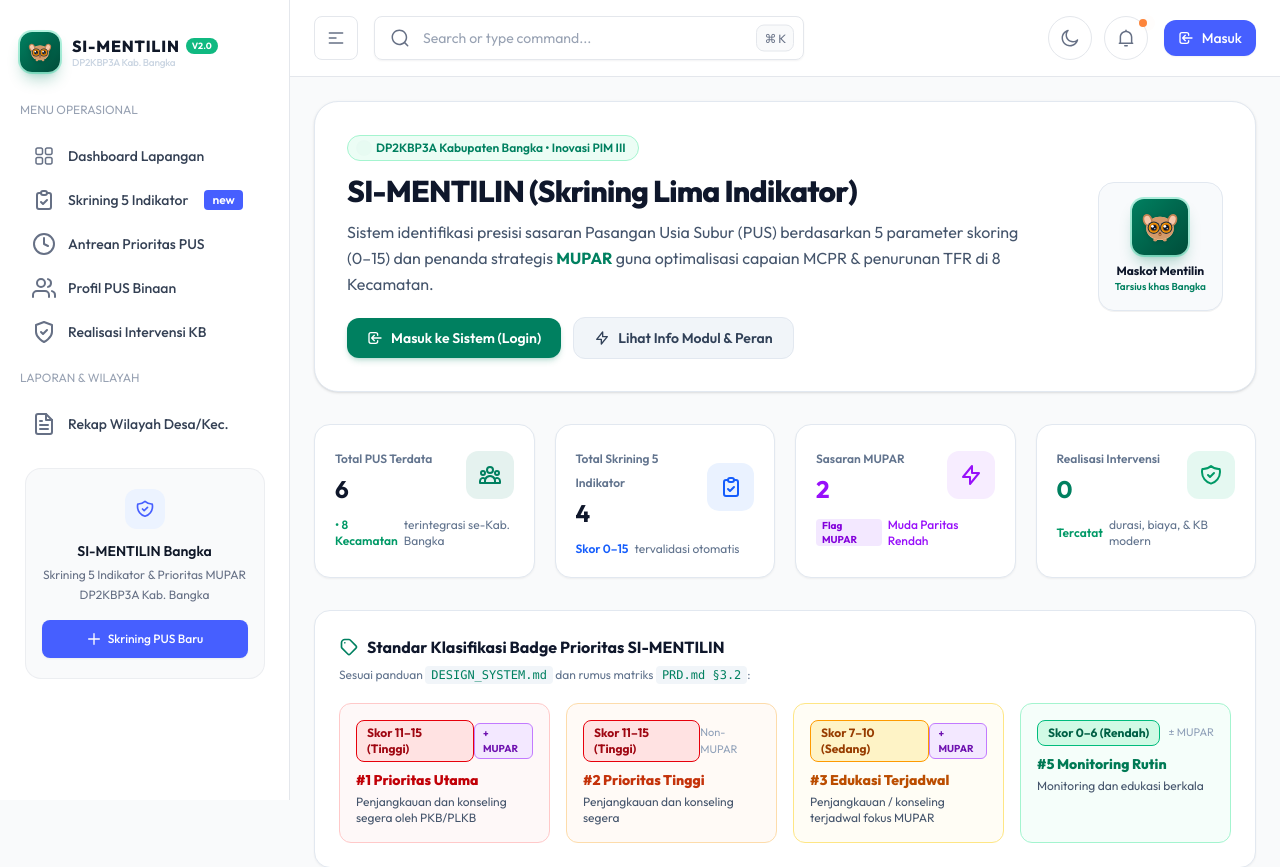
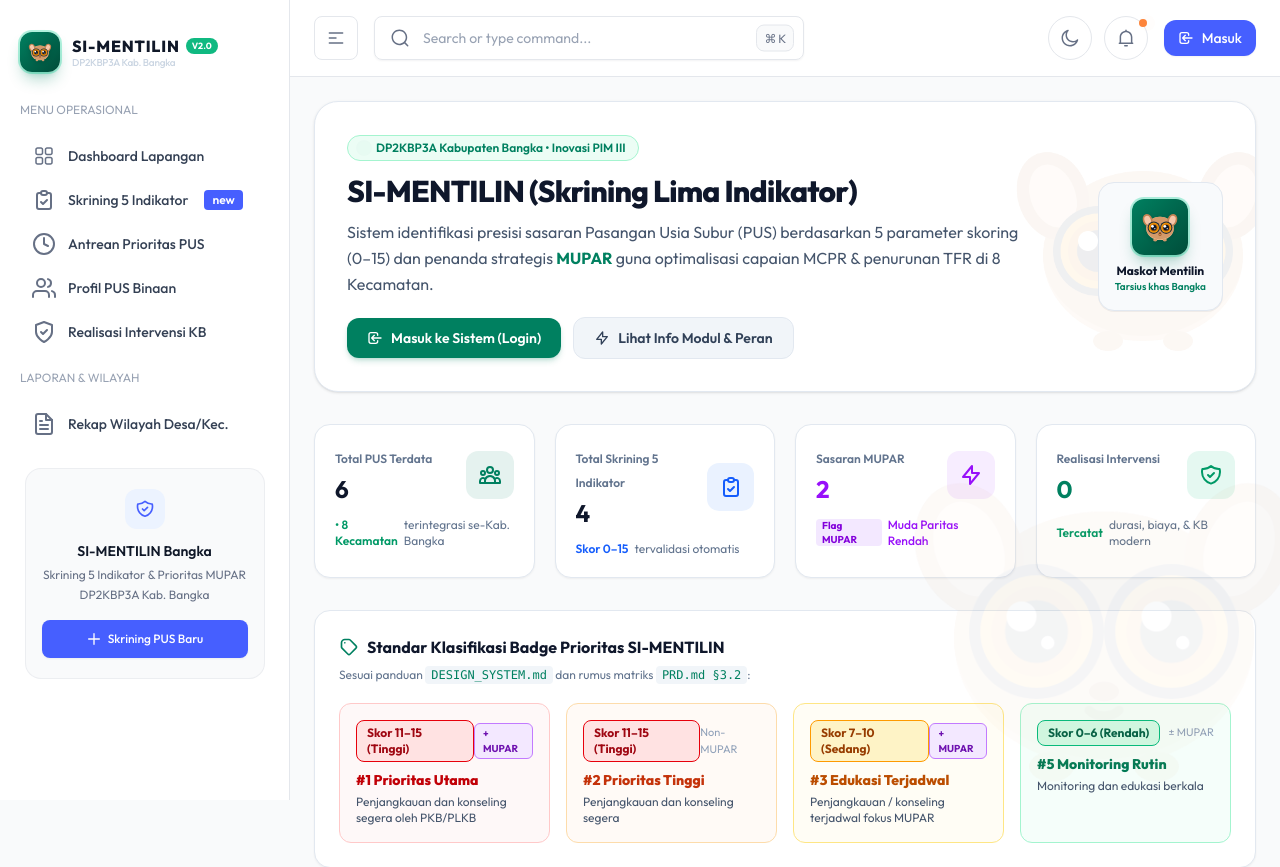
Before and after one commit to hoirulr/simentilin, a Laravel app: page /tentang in a window 1280 px wide. Shown: the top 867 px of the page. Run offline with Laravel 12, Linux system fonts and the light colour scheme; data comes from the database, SQL or seed files in the repository; data that the repository does not hold is empty; style sheets or scripts are compiled from the project's sources; some libraries are stand-ins or nearby versions.

Commit message:
ganti halaman login dan icon

```diff
--- a/resources/views/components/common/theme-toggle.blade.php
+++ b/resources/views/components/common/theme-toggle.blade.php
@@ -1,12 +1,15 @@
 <button
-    x-data="{ theme: localStorage.getItem('theme') === 'dark' ? 'dark' : 'light' }"
+    x-data="{ theme: (localStorage.getItem('simentilin_theme') || localStorage.getItem('theme')) === 'dark' ? 'dark' : 'light' }"
     x-init="
         if (theme === 'dark') {
             document.documentElement.classList.add('dark');
+        } else {
+            document.documentElement.classList.remove('dark');
         }
     "
     @click="
         theme = theme === 'light' ? 'dark' : 'light';
+        localStorage.setItem('simentilin_theme', theme);
         localStorage.setItem('theme', theme);
         if (theme === 'dark') {
             document.documentElement.classList.add('dark');
--- a/resources/views/layouts/app.blade.php
+++ b/resources/views/layouts/app.blade.php
@@ -7,6 +7,12 @@
     <meta name="csrf-token" content="{{ csrf_token() }}">
 
     <title>{{ $title ?? 'SI-MENTILIN' }} | DP2KBP3A Kab. Bangka</title>
+
+    <!-- Favicon / Application Icon -->
+    <link rel="icon" type="image/svg+xml" href="{{ asset('favicon.svg') }}">
+    <link rel="icon" type="image/png" sizes="32x32" href="{{ asset('favicon-32x32.png') }}">
+    <link rel="icon" type="image/png" sizes="16x16" href="{{ asset('favicon-16x16.png') }}">
+    <link rel="apple-touch-icon" sizes="180x180" href="{{ asset('apple-touch-icon.png') }}">
 
     <!-- Google Fonts: Outfit -->
     <link rel="preconnect" href="https://fonts.googleapis.com">
@@ -28,7 +34,12 @@
         document.addEventListener('alpine:init', () => {
             Alpine.store('theme', {
                 init() {
-                    const savedTheme = localStorage.getItem('theme');
+                    let savedTheme = localStorage.getItem('simentilin_theme');
+                    if (!savedTheme) {
+                        savedTheme = 'light';
+                        localStorage.setItem('simentilin_theme', 'light');
+                        localStorage.setItem('theme', 'light');
+                    }
                     this.theme = savedTheme === 'dark' ? 'dark' : 'light';
                     this.updateTheme();
                 },
@@ -37,6 +48,7 @@
                 set(value) {
                     value = value === 'dark' ? 'dark' : 'light';
                     this.theme = value;
+                    localStorage.setItem('simentilin_theme', value);
                     localStorage.setItem('theme', value);
                     this.updateTheme();
                     window.dispatchEvent(new CustomEvent('theme-changed', { detail: value }));
@@ -122,7 +134,7 @@
 
         // Livewire Navigation Sync
         document.addEventListener('livewire:navigated', () => {
-            const savedTheme = localStorage.getItem('theme');
+            const savedTheme = localStorage.getItem('simentilin_theme') || localStorage.getItem('theme');
             if (savedTheme === 'dark') {
                 document.documentElement.classList.add('dark');
             } else {
@@ -145,7 +157,12 @@
                 document.documentElement.setAttribute('lang', savedLocale);
             }
 
-            const savedTheme = localStorage.getItem('theme');
+            let savedTheme = localStorage.getItem('simentilin_theme');
+            if (!savedTheme) {
+                savedTheme = 'light';
+                localStorage.setItem('simentilin_theme', 'light');
+                localStorage.setItem('theme', 'light');
+            }
             const isDark = savedTheme === 'dark';
             if (isDark) {
                 document.documentElement.classList.add('dark');
@@ -160,7 +177,14 @@
     @livewireStyles
 </head>
 
-<body class="bg-gray-50 dark:bg-gray-900 font-sans text-gray-800 dark:text-gray-200 antialiased">
+<body class="bg-gray-50 dark:bg-gray-900 font-sans text-gray-800 dark:text-gray-200 antialiased relative">
+
+    <!-- Fixed Background Transparent Mentilin Mascot Graphic -->
+    <div class="fixed -bottom-16 -right-16 pointer-events-none select-none z-0 overflow-hidden opacity-[0.045] dark:opacity-[0.035] transition-opacity">
+        <img src="{{ asset('images/mentilin-transparent.png') }}"
+             alt=""
+             class="w-72 sm:w-96 md:w-[480px] h-auto object-contain">
+    </div>
 
     <div class="min-h-screen xl:flex sidebar-expanded" x-data :class="{ 'sidebar-expanded': $store.sidebar.isExpanded || $store.sidebar.isHovered || $store.sidebar.isMobileOpen }">
         @include('layouts.backdrop')
--- a/resources/views/welcome.blade.php
+++ b/resources/views/welcome.blade.php
@@ -2,6 +2,10 @@
 
     <!-- Welcome Hero Banner (TailAdmin Light Mode Hero Card) -->
     <div class="relative overflow-hidden rounded-3xl bg-white dark:bg-slate-800 p-6 sm:p-8 text-slate-800 dark:text-slate-100 shadow-sm border border-slate-200 dark:border-slate-700 mb-8">
+        <!-- Transparent Mentilin Watermark in Hero Banner -->
+        <div class="absolute right-0 top-1/2 -translate-y-1/2 translate-x-12 w-80 h-80 pointer-events-none select-none opacity-[0.07] dark:opacity-[0.05]">
+            <img src="{{ asset('images/mentilin-transparent.png') }}" alt="" class="w-full h-full object-contain">
+        </div>
         <div class="relative z-10 flex flex-col md:flex-row items-start md:items-center justify-between gap-6">
             <div class="max-w-2xl">
                 <div class="inline-flex items-center gap-2 px-3 py-1 rounded-full bg-emerald-50 dark:bg-emerald-950/50 text-[#008060] dark:text-emerald-400 text-xs font-semibold mb-3 border border-emerald-200 dark:border-emerald-800/60">
```
Also changed, not shown: resources/views/layouts/guest.blade.php (+25 -7 lines), resources/views/pages/auth/⚡login.blade.php (+30 -1 lines), public/apple-touch-icon.png, public/favicon-16x16.png (added), public/favicon-32x32.png (added), public/favicon.ico, public/favicon.svg, public/images/logo/logo-icon.svg, public/images/mentilin-peeking.png (added), public/images/mentilin-transparent.png (added), public/images/mentilin-transparent.svg (added).
